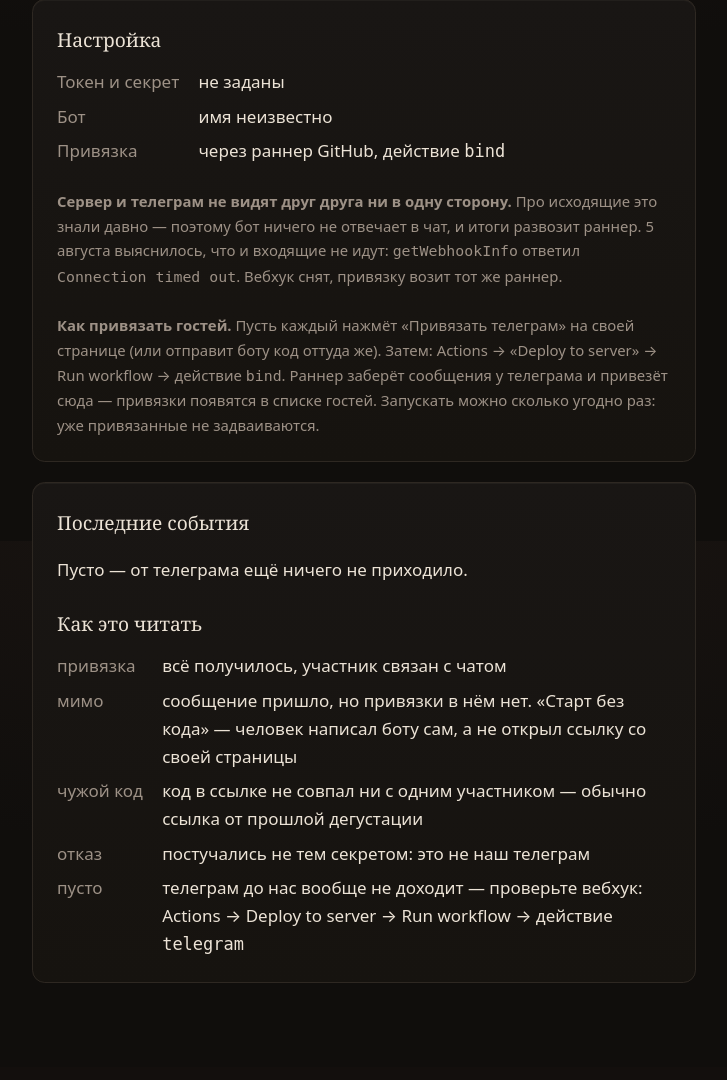
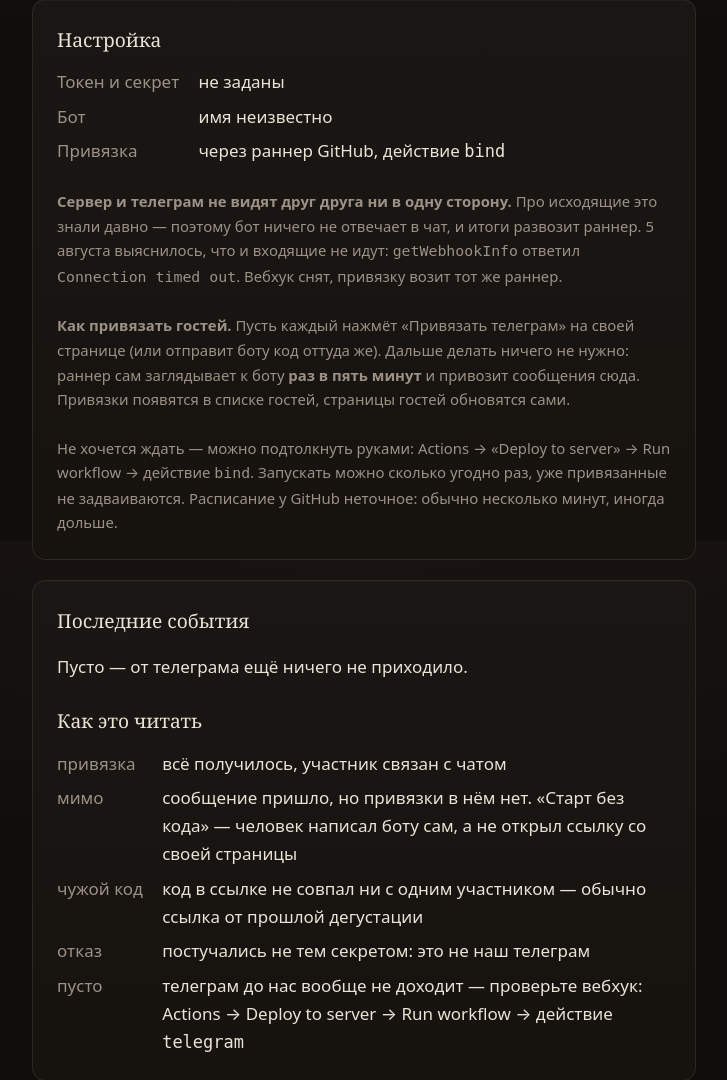
Before and after one commit to raikhin1989-beep/Str-1, a FastAPI app: template app/templates/admin/telegram.html in a window 1280 px wide. Shown: the part 259-1339 px from the top of the page, without its empty margins (276-1003 px from the left). Before the commit the page ends 1242 px from the top, so only its background shows below. Run offline with FastAPI, Linux system fonts and the light colour scheme; the template is opened without the code that fills it, so the values that code supplies are empty.

Commit message:
Pull telegram bindings on a schedule, so nobody has to press anything
Вопрос был: нельзя ли жать bind самому, вместе с переходом на раунд.
Сервер этого сделать не может — он и есть та сторона, которую телеграм
не видит. Дёрнуть раннер он мог бы только через api.github.com, а для
этого пришлось бы завести на сервере ещё один токен с правом запускать
workflow. Того же результата можно добиться без единого секрета: пусть
раннер просыпается сам.

Раз в пять минут он спрашивает у бота, не написал ли кто, и привозит
сообщения сайту. Репозиторий публичный, минуты Actions бесплатны; когда
писать некому, прогон занимает секунды и ничего не делает.

Расписание GitHub неточное — обычно несколько минут, иногда дольше. Для
вечера этого хватает: гости привязываются на регистрации, а раунд идёт
дольше. Ручной запуск остался для нетерпеливых.

По расписанию прогон молчит о неудачах: письмо о падении раз в пять минут —
худшее, что можно сделать с почтой человека. Запущенный руками говорит
честно и падает. Сдвиг offset делается только после того, как сайт принял
обновления, поэтому недоступный сайт ничего не теряет — телеграм подержит
и отдаст в следующий раз.

Co-Authored-By: Claude Opus 5 <noreply@anthropic.com>
Claude-Session: https://claude.ai/code/session_01DVScRiXr3yYB4EbyUg5KXv

```diff
--- a/app/templates/admin/telegram.html
+++ b/app/templates/admin/telegram.html
@@ -19,10 +19,13 @@
     раннер.</p>
   <p class="note"><strong>Как привязать гостей.</strong> Пусть каждый нажмёт
     «Привязать телеграм» на своей странице (или отправит боту код оттуда же).
-    Затем: Actions → «Deploy to server» → Run workflow → действие
-    <code>bind</code>. Раннер заберёт сообщения у телеграма и привезёт сюда —
-    привязки появятся в списке гостей. Запускать можно сколько угодно раз:
-    уже привязанные не задваиваются.</p>
+    Дальше делать ничего не нужно: раннер сам заглядывает к боту
+    <strong>раз в пять минут</strong> и привозит сообщения сюда. Привязки
+    появятся в списке гостей, страницы гостей обновятся сами.</p>
+  <p class="note">Не хочется ждать — можно подтолкнуть руками: Actions →
+    «Deploy to server» → Run workflow → действие <code>bind</code>. Запускать
+    можно сколько угодно раз, уже привязанные не задваиваются. Расписание
+    у GitHub неточное: обычно несколько минут, иногда дольше.</p>
 </section>
 
 <section class="card">
--- a/app/templates/me.html
+++ b/app/templates/me.html
@@ -152,8 +152,8 @@
     <p><a href="{{ deep_link }}">Привязать телеграм →</a></p>
     <p class="note" style="margin-top:.5rem">В кнопке зашит ваш личный код —
       без него бот не знает, кого с кем связывать. Ответного сообщения от бота
-      не будет, это нормально: привязка появится здесь, когда ведущий её
-      подтянет. Страница обновится сама.</p>
+      не будет, это нормально: привязка появится здесь в течение
+      нескольких минут. Страница обновится сама.</p>
     {# QR нужен только тому, кто открыл страницу на компьютере: с телефона
        его нечем сканировать, а место он занимает во весь экран и отодвигает
        вниз запасной код — то есть ровно то, что с телефона и нужно. #}
@@ -177,7 +177,7 @@
          aria-label="Код привязки">
   <p class="note" style="margin-top:.5rem">Нажмите на поле — код выделится
     целиком. Это тот же код, что и в кнопке. Страница заметит привязку сама,
-    как только ведущий её подтянет.</p>
+    в течение нескольких минут.</p>
 </section>
 {% endif %}
 
```
Also changed, not shown: docs/RUNBOOK.md (+10 -8 lines), .github/workflows/deploy.yml.
